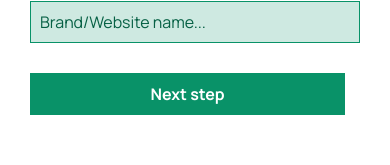
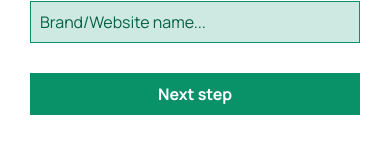
Before and after one commit to NinjaInShade/site-build, a React (Create React App) app in the folder client/: page / in a window 390 px wide. Shown: the part 3165-3330 px from the top of the page. Built offline with nearby package versions, Linux system fonts and the light colour scheme.

Commit message:
Cleaned up css

```diff
--- a/client/src/css/Home-start.css
+++ b/client/src/css/Home-start.css
@@ -60,15 +60,8 @@
 
 .home-start-buttons {
   display: flex;
+  gap: 30px;
   margin-top: 30px;
-}
-
-.home-start-buttons > *:first-child {
-  margin-right: 30px;
-}
-
-.home-start-buttons > *:last-child {
-  margin-right: 0;
 }
 
 .home-start button {
@@ -95,7 +88,7 @@
     padding: 50px 30px;
   }
 
-  .home-start-buttons > *:first-child {
-    margin-right: 15px;
+  .home-start-buttons {
+    gap: 15px;
   }
 }
```
Also changed, not shown: 1 other file (tests, documents, lock files or other folders).
